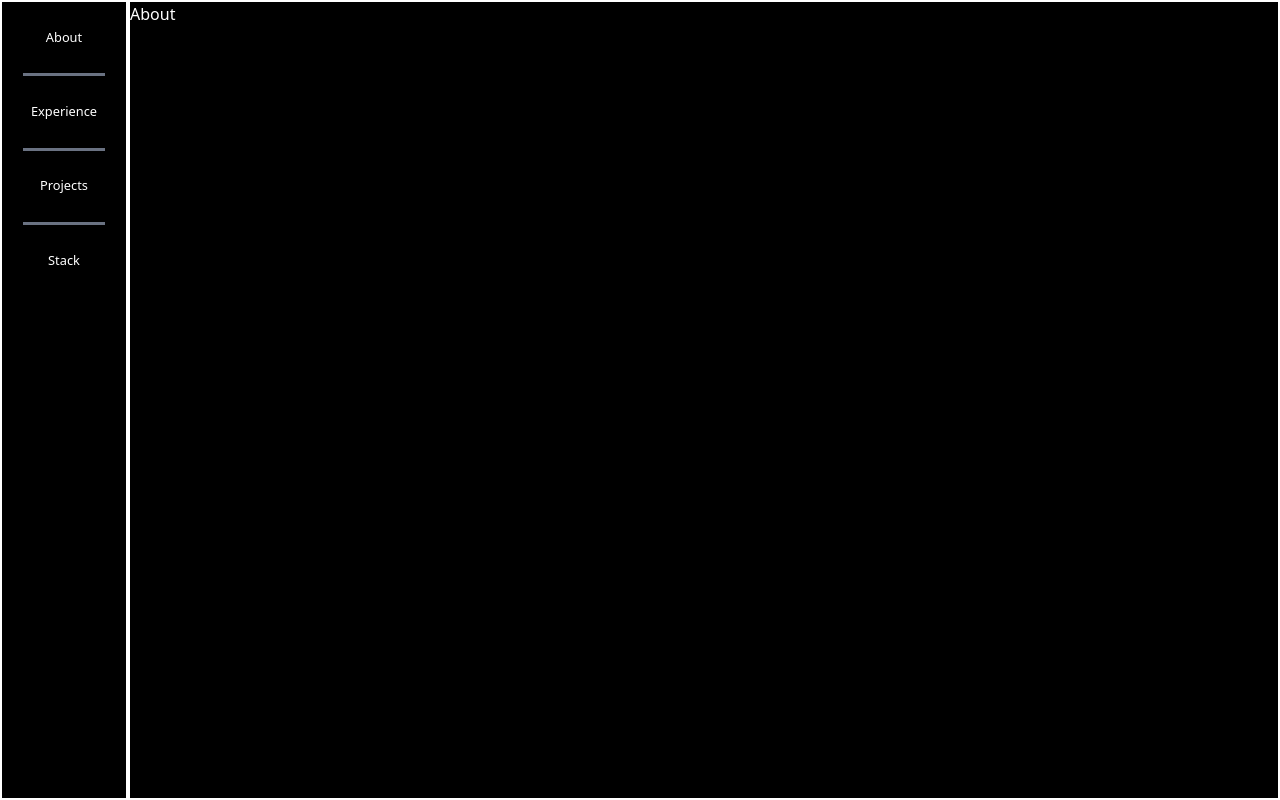
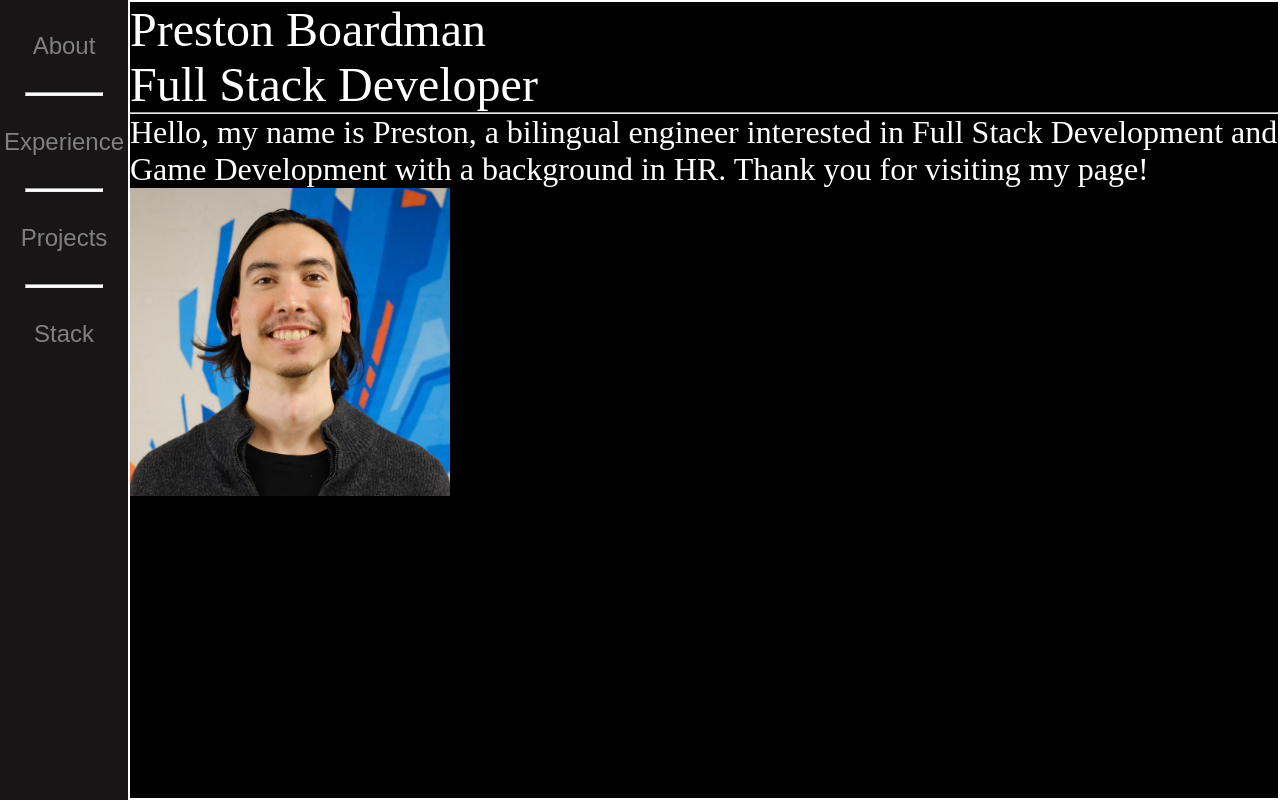
Before and after one commit to prestonb91/portfolio, a React (Vite) app: page / in a window 1280 px wide. Shown: the top 800 px of the page. Built offline with nearby package versions, Linux system fonts and the light colour scheme.

Commit message:
refactor: remove tailwind and setup vanilla css

```diff
--- a/package.json
+++ b/package.json
@@ -24,7 +24,6 @@
     "eslint-plugin-react-hooks": "^5.1.0",
     "eslint-plugin-react-refresh": "^0.4.19",
     "globals": "^15.15.0",
-    "typescript": "~5.7.2",
     "typescript-eslint": "^8.24.1",
     "vite": "^6.2.0"
   }
--- a/src/App.tsx
+++ b/src/App.tsx
@@ -1,5 +1,5 @@
 import { useRef } from "react";
-import "./styles/utils.css";
+import "./styles/styles.css";
 import Sidebar from "./components/Sidebar";
 import About from "./pages/About";
 import Experience from "./pages/Experience";
@@ -19,7 +19,7 @@ function App() {
 
     return (
       <>
-      <div className="flex">
+      <div className="container">
         {/* Sidebar */}
         <Sidebar
           scrollToSection={scrollToSection}
@@ -27,7 +27,7 @@ function App() {
         />
 
         {/* Main Content */}
-        <div className="w-9/10 ml-[10%]">
+        <div className="main-content">
             {/* About Section */}
             <About
                 aboutRef={aboutRef}
--- a/src/components/Sidebar.tsx
+++ b/src/components/Sidebar.tsx
@@ -4,32 +4,29 @@ function Sidebar( {scrollToSection, refs} : SidebarProps ) {
 
     return (
         <>
-            <div
-                className="flex flex-col border-2 border-white w-1/10 h-screen fixed"
-            >
+            <div className="sidebar">
                 <button
-                    className="button"
+                    className="sidebar-button"
                     onClick={()=>scrollToSection(refs.about.current)}
                 >About</button>
-                <hr className="w-4/6 h-1 bg-gray-500 mx-auto"/>
+                <hr className="sidebar-hr"/>
                 <button
-                    className="button"
+                    className="sidebar-button"
                     onClick={()=>scrollToSection(refs.experience.current)}
                 >Experience</button>
-                <hr className="w-4/6 h-1 bg-gray-500 mx-auto"/>
+                <hr className="sidebar-hr"/>
                 <button
-                    className="button"
+                    className="sidebar-button"
                     onClick={()=>scrollToSection(refs.projects.current)}
                 >Projects</button>
-                <hr className="w-4/6 h-1 bg-gray-500 mx-auto"/>
+                <hr className="sidebar-hr"/>
                 <button
-                    className="button"
+                    className="sidebar-button"
                     onClick={()=>scrollToSection(refs.stack.current)}
                 >Stack</button>
             </div>
         </>
     )
-
 }
 
 export default Sidebar
--- a/src/index.css
+++ b/src/index.css
@@ -1,9 +1,10 @@
-@import "tailwindcss";
+* {
+  margin: 0;
+  padding: 0;
+}
 
-@layer base {
-  body {
+body {
     background-color: black;
-  }
 }
 
 /* :root {
--- a/src/pages/About.tsx
+++ b/src/pages/About.tsx
@@ -4,12 +4,34 @@ function About({ aboutRef } : AboutProps) {
 
     return (
     <>
-        {/* Main Content */}
+        {/* Page */}
         <div
-            className="border-2 border-white text-white h-screen"
+            className="about-container"
             ref={aboutRef}
         >
-            <h1>About</h1>
+            {/* Name Header */}
+            <div className="about-header">
+                <div>Preston Boardman</div>
+                <div>Full Stack Developer</div>
+            </div>
+            <hr className=""></hr>
+            {/* Body */}
+            <div
+
+            >
+                {/* Intro Card */}
+                <div className="about-intro">
+                    Hello, my name is Preston, a bilingual engineer interested in Full Stack Development and Game Development with a background in HR. Thank you for visiting my page!
+                </div>
+                {/* {Profile Picture} */}
+                <div>
+                    <img
+                        className="profile-picture"
+                        src="src/assets/profilePicture.jpg"
+                        alt="Profile Picture"
+                    />
+                </div>
+            </div>
         </div>
     </>
     )
--- a/src/pages/Experience.tsx
+++ b/src/pages/Experience.tsx
@@ -6,7 +6,6 @@ function Experience({ experienceRef } : ExperienceProps) {
     <>
         {/* Main Content */}
         <div
-            className="border-2 border-white text-white h-screen"
             ref={experienceRef}
         >
             <h1>Experience</h1>
--- a/src/pages/Projects.tsx
+++ b/src/pages/Projects.tsx
@@ -6,7 +6,6 @@ function Projects({ projectsRef } : ProjectsProps) {
     <>
         {/* Main Content */}
         <div
-            className="border-2 border-white text-white h-screen"
             ref={projectsRef}
         >
             <h1>Projects</h1>
--- a/src/pages/Stack.tsx
+++ b/src/pages/Stack.tsx
@@ -1,4 +1,4 @@
-import StackProps from "../types/utils"
+import { StackProps } from "../types/utils"
 
 function Stack({ stackRef } : StackProps) {
 
@@ -6,7 +6,6 @@ function Stack({ stackRef } : StackProps) {
     <>
         {/* Main Content */}
         <div
-            className="border-2 border-white text-white h-screen"
             ref={stackRef}
         >
             <h1>Stack</h1>
--- /dev/null
+++ b/src/styles/styles.css
@@ -0,0 +1,61 @@
+.container {
+    display: flex;
+    height: 100vh;
+    width: 100vw;
+}
+
+.main-content {
+    flex-grow: 1;
+    margin-left: 10vw;
+    border: 2px solid white;
+    overflow-y: auto;
+}
+
+.sidebar {
+    background-color: #171515;
+    display: flex;
+    flex-direction: column;
+    align-items: center;
+    width: 10vw;
+    height: 100vh;
+    position: fixed;
+}
+
+.sidebar-button {
+    color: gray;
+    font-size: 1.5rem;
+    margin-top: 2rem;
+    margin-bottom: 2rem;
+    text-align: center;
+    background-color: transparent;
+    border: none;
+}
+
+.sidebar-button:hover {
+    color: white;
+}
+
+.sidebar-hr {
+    height: 2px;
+    width: 60%;
+    background-color: white;
+}
+
+.about-container {
+    display: flex;
+    flex-direction: column;
+    color: white;
+}
+
+.about-header {
+    font-size: 3rem;
+}
+
+.about-intro {
+    font-size: 2rem;
+}
+
+.profile-picture {
+    width: 25vw;
+    height: 25hw;
+}
--- a/src/styles/utils.css
+++ /dev/null
@@ -1,12 +0,0 @@
-.button {
-    color: white;
-    font-size: 1vw;
-    align-items: center;
-    padding: 2vw;
-
-}
-
-.button:hover {
-    color: black;
-    background-color: gray;
-}
```
Also changed, not shown: src/assets/profilePicture.jpg (added), 1 other file (tests, documents, lock files or other folders).
